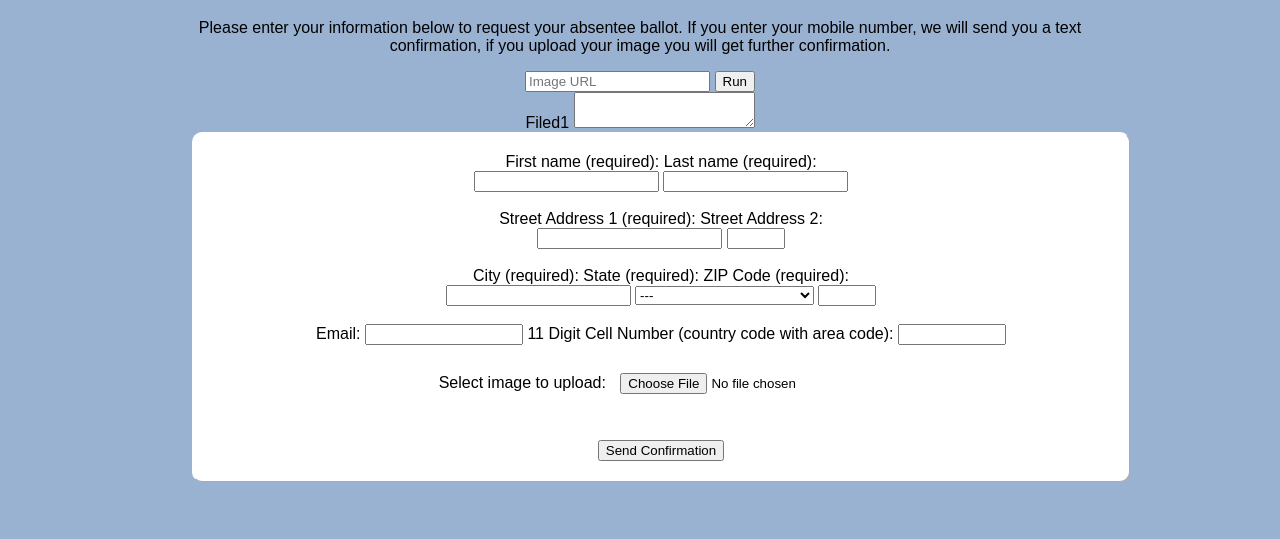
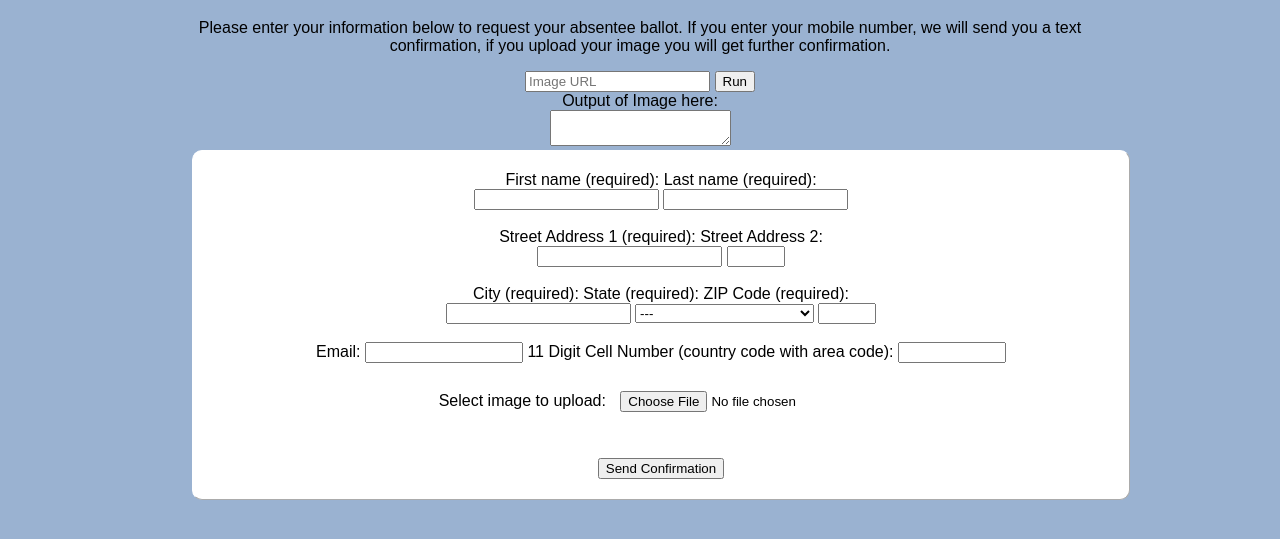
Before and after one commit to Andrew-CfA/AbsentBallot, a website: page dist/index.html in a window 1280 px wide. Shown: the part 71-610 px from the top of the page. Drawn offline with nearby package versions, Linux system fonts and the light colour scheme.

Commit message:
updated image text and whatnot

```diff
--- a/dist/index.html
+++ b/dist/index.html
@@ -37,7 +37,8 @@
         <!--<div id="ocr_results"> </div>-->
         <div id="ocr_status"> </div>
         <div>
-           <label>Filed1
+           <label>Output of Image here:
+               <br>
            <label>
               <textarea id="text"></textarea>
         </div>
```
Lines whose indentation alone changed are shown as unchanged.
